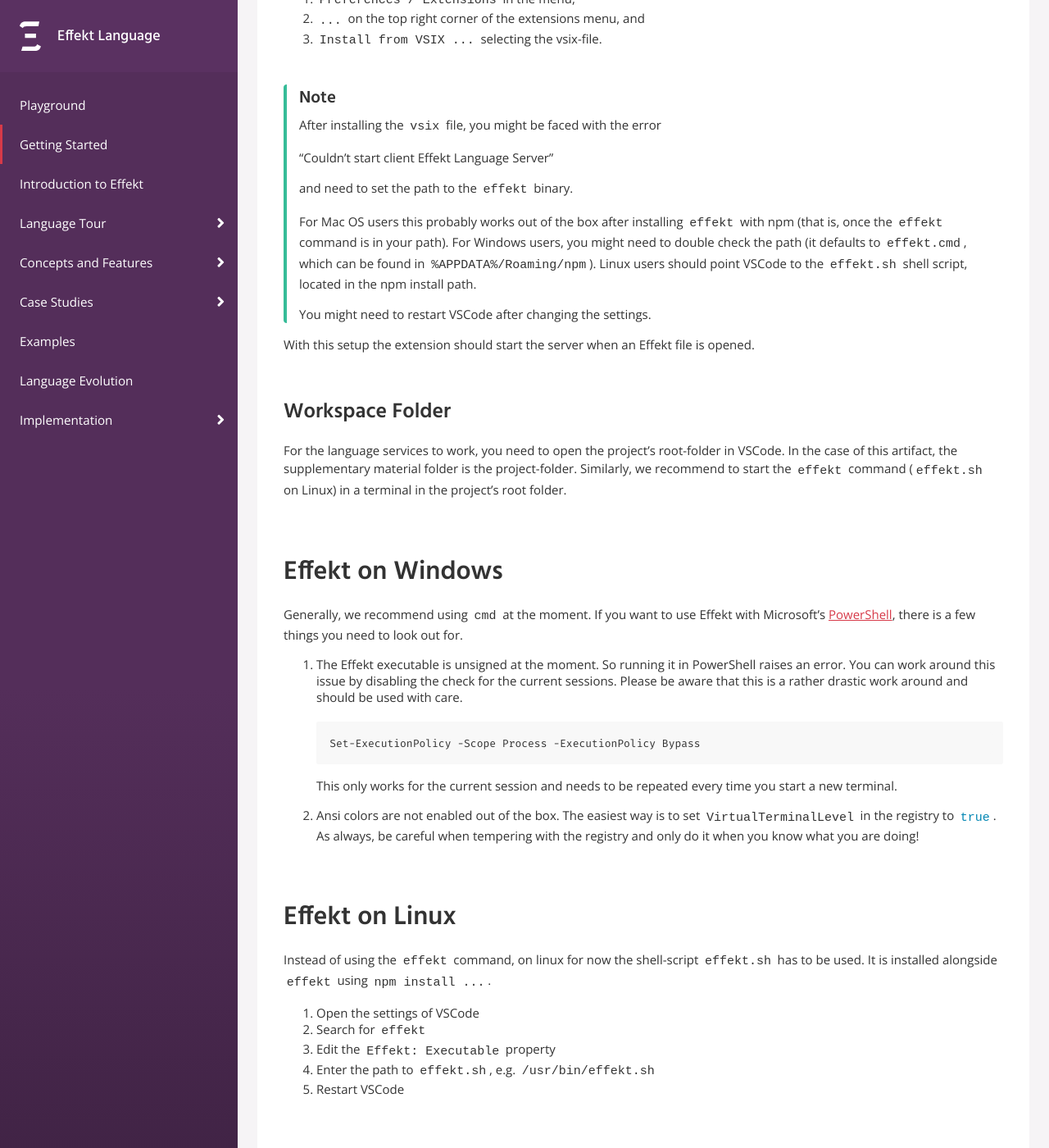
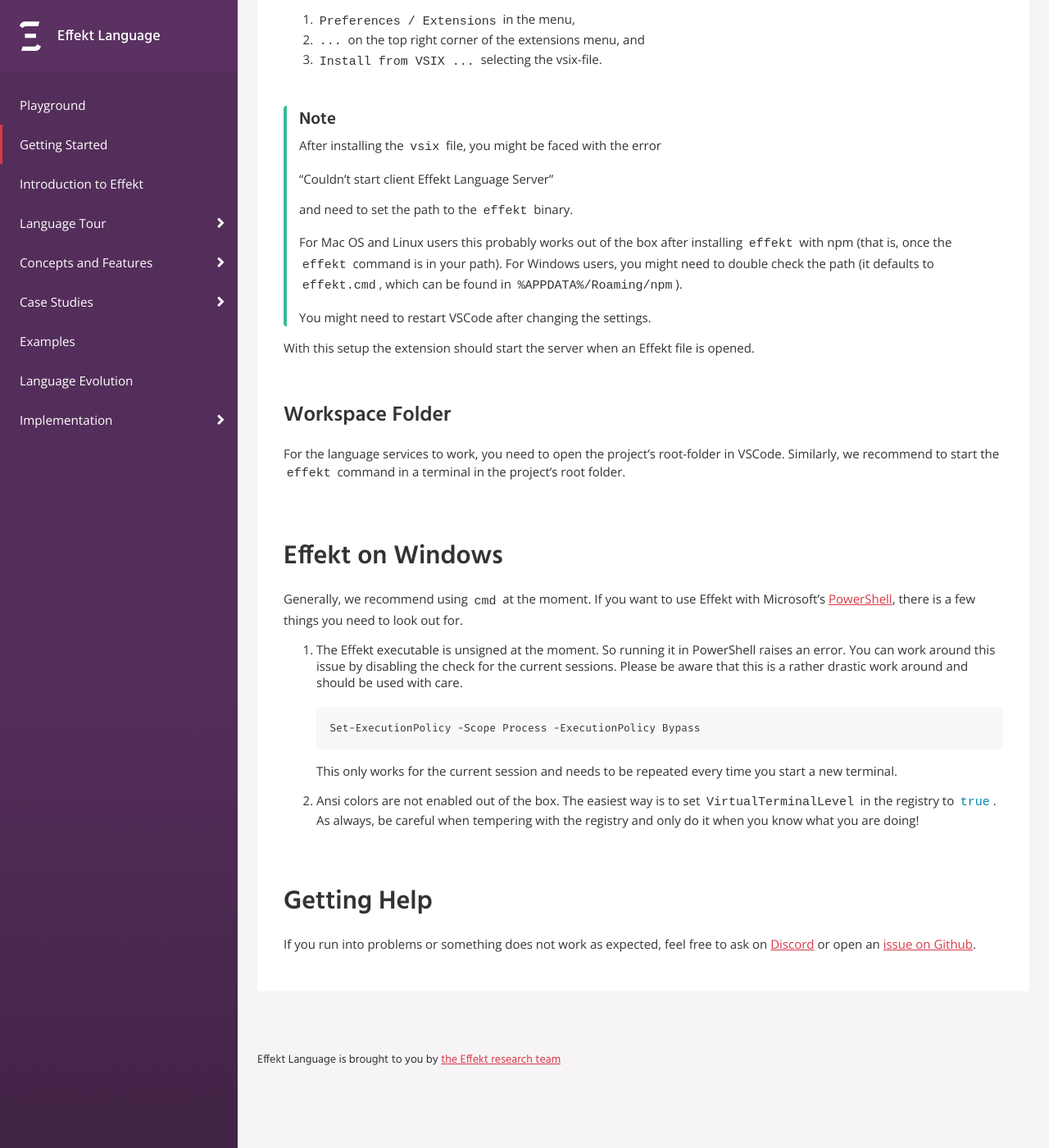
Before and after one commit to effekt-lang/effekt-website, a Jekyll site: the page built from docs/getting-started.md, in a window 1280 px wide and 1400 px high, scrolled down 4658 px. Shown: the whole window at 82% size. Built offline with Jekyll 4.4.1, drawn with Linux system fonts in a browser that asks for light colours; some of the changed text lies outside the part shown.

Commit message:
Getting Started: fix outdated info

````diff
--- a/_includes/install.md
+++ b/_includes/install.md
@@ -15,7 +15,7 @@
 ```bash
 npm install -g @effekt-lang/effekt
 ```
-This will download the compiler and install the `effekt` command to `npm root -g`.
+This will download the compiler and install the `effekt` command.
 
 ### Install specific release
 
--- a/docs/getting-started.md
+++ b/docs/getting-started.md
@@ -145,11 +145,10 @@
 >
 > and need to set the path to the `effekt` binary.
 >
-> For Mac OS users this probably works out of the box after installing `effekt`
+> For Mac OS and Linux users this probably works out of the box after installing `effekt`
 > with npm (that is, once the `effekt` command is in your path). For Windows users,
 > you might need to double check the path (it defaults to `effekt.cmd`, which can
-> be found in `%APPDATA%/Roaming/npm`). Linux users should point VSCode to the
-> `effekt.sh` shell script, located in the npm install path.
+> be found in `%APPDATA%/Roaming/npm`).
 >
 > You might need to restart VSCode after changing the settings.
 
@@ -157,8 +156,7 @@
 
 ### Workspace Folder
 For the language services to work, you need to open the project's root-folder in VSCode.
-In the case of this artifact, the supplementary material folder is the project-folder.
-Similarly, we recommend to start the `effekt` command (`effekt.sh` on Linux) in a terminal
+Similarly, we recommend to start the `effekt` command in a terminal
 in the project's root folder.
 
 ## Effekt on Windows
@@ -181,17 +179,6 @@
    As always, be careful when tempering with the registry and only do it
    when you know what you are doing!
 
-## Effekt on Linux
-Instead of using the `effekt` command, on linux for now the shell-script
-`effekt.sh` has to be used. It is installed alongside `effekt` using
-`npm install ...`.
-
-1. Open the settings of VSCode
-2. Search for `effekt`
-3. Edit the `Effekt: Executable` property
-4. Enter the path to `effekt.sh`, e.g. `/usr/bin/effekt.sh`
-5. Restart VSCode
-
 ## Getting Help
 If you run into problems or something does not work as expected, feel free to
 ask on [Discord]({{ site.discordurl }}) or open an
````
Also changed, not shown: other parts of _includes/install.md (+9 -7 lines).
